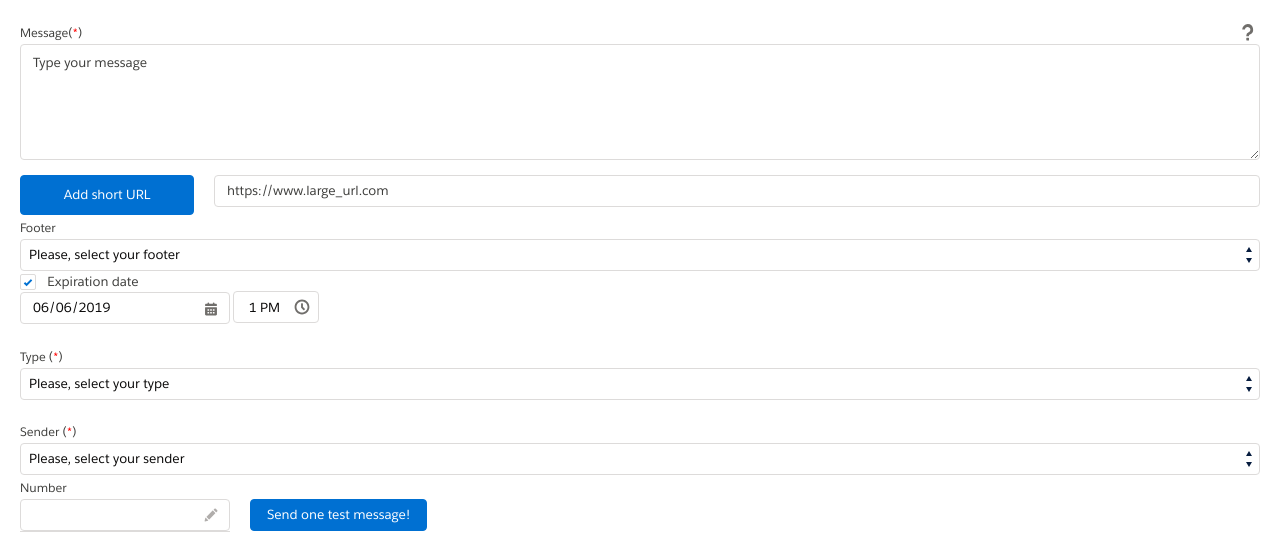
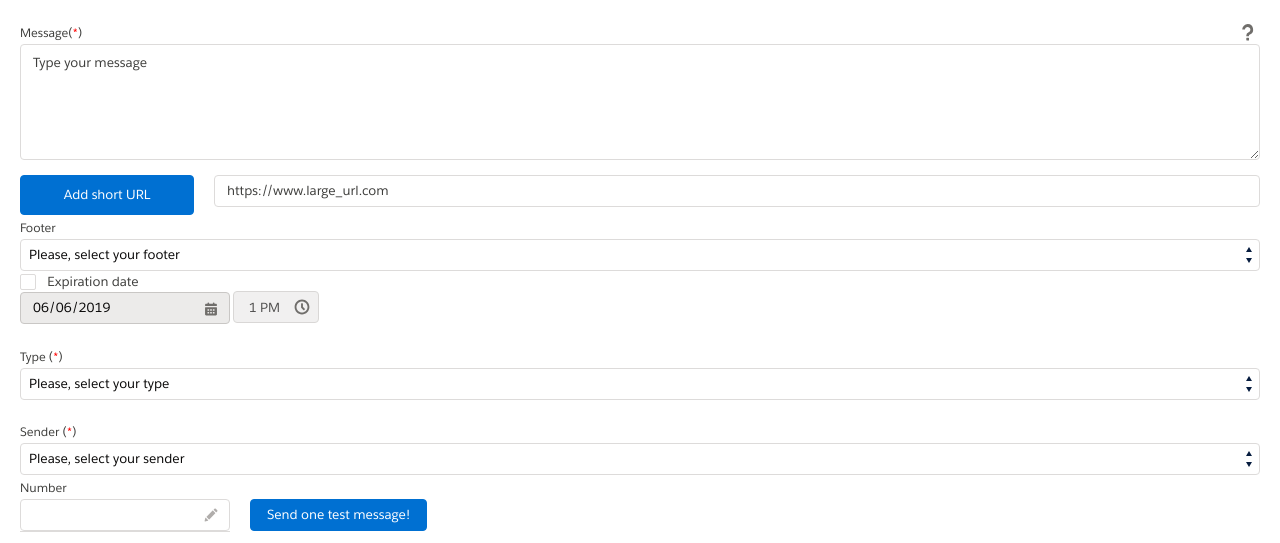
Before and after one commit to sguerra-minsait/smsc, a website: page form/index.html in a window 1280 px wide. Shown: the top 543 px of the page. Drawn offline with Linux system fonts and the light colour scheme.

Commit message:
Update index.html

```diff
--- a/form/index.html
+++ b/form/index.html
@@ -80,7 +80,7 @@
 <div class="slds-form-element">
 	<div class="slds-form-element__control">
 		<div class="slds-checkbox">
-			<input type="checkbox" id="expiration_date_checkbox" name="expiration_date_checkbox" value="true" checked="checked" />
+			<input type="checkbox" id="expiration_date_checkbox" name="expiration_date_checkbox" value="true" />
 			<label class="slds-checkbox__label" for="expiration_date_checkbox">
 				<span class="slds-checkbox_faux"></span>
 				<span class="slds-form-element__label">Expiration date</span>
@@ -91,7 +91,7 @@
 	<div id="maintain_date" style="display: inline-block;">
 	  <div class="slds-form-element slds-dropdown-trigger slds-dropdown-trigger_click">
 		<div class="slds-form-element__control slds-input-has-icon slds-input-has-icon_right custom_calendar_input_container" style="display: inline-block;">
-		  <input type="text" placeholder=" " class="slds-input" value="" id="maintain_date_value" name="maintain_date_value" />
+		  <input type="text" placeholder=" " class="slds-input" value="" id="maintain_date_value" disabled="disabled" name="maintain_date_value" />
 		  <button class="slds-button slds-button_icon slds-input__icon slds-input__icon_right" title="Select a date">
 			<svg class="slds-button__icon" aria-hidden="true">
 			  <use xlink:href="/assets/icons/utility-sprite/svg/symbols.svg#event"></use>
@@ -161,7 +161,7 @@
 		</div>
 		<div style="display: inline-block;">
 			<div style="position: relative">
-				<select id="maintain_hour" name="maintain_hour" class="select_time_picker"></select>
+				<select id="maintain_hour" name="maintain_hour" disabled="disabled" class="select_time_picker"></select>
 				<span class="slds-icon_container maintain_hour_icon slds-icon-utility-clock slds-input__icon slds-input__icon_right"><svg class="slds-icon slds-icon slds-icon_x-small slds-icon-text-default" aria-hidden="true"><use xlink:href="/assets/icons/utility-sprite/svg/symbols.svg#clock"></use></svg></span>
 			</div>
 		</div>
```
